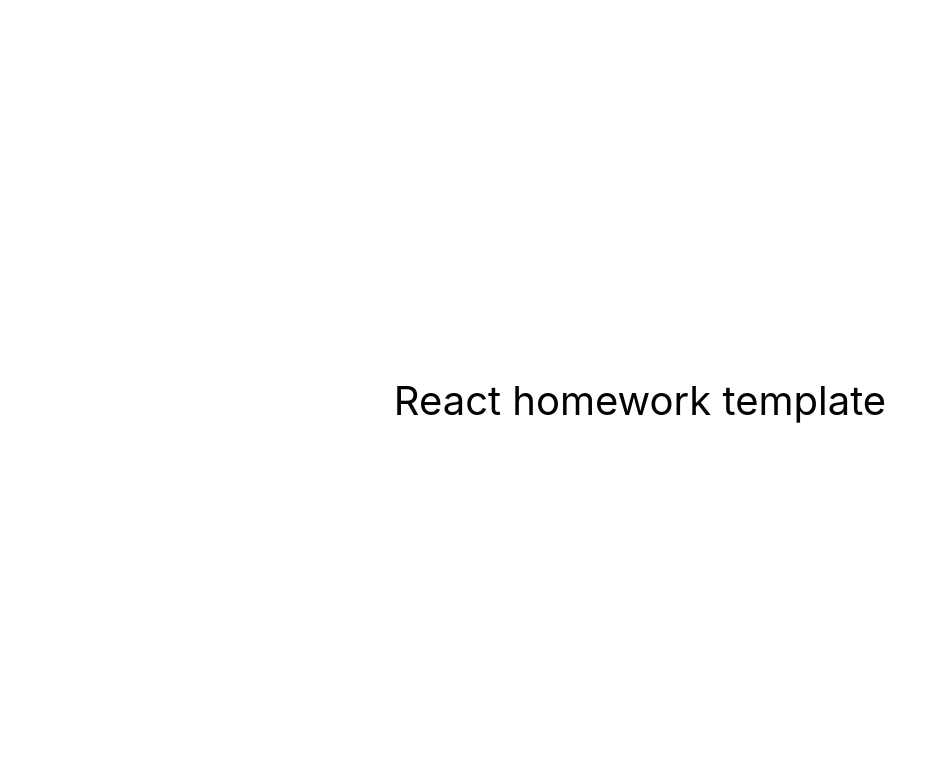
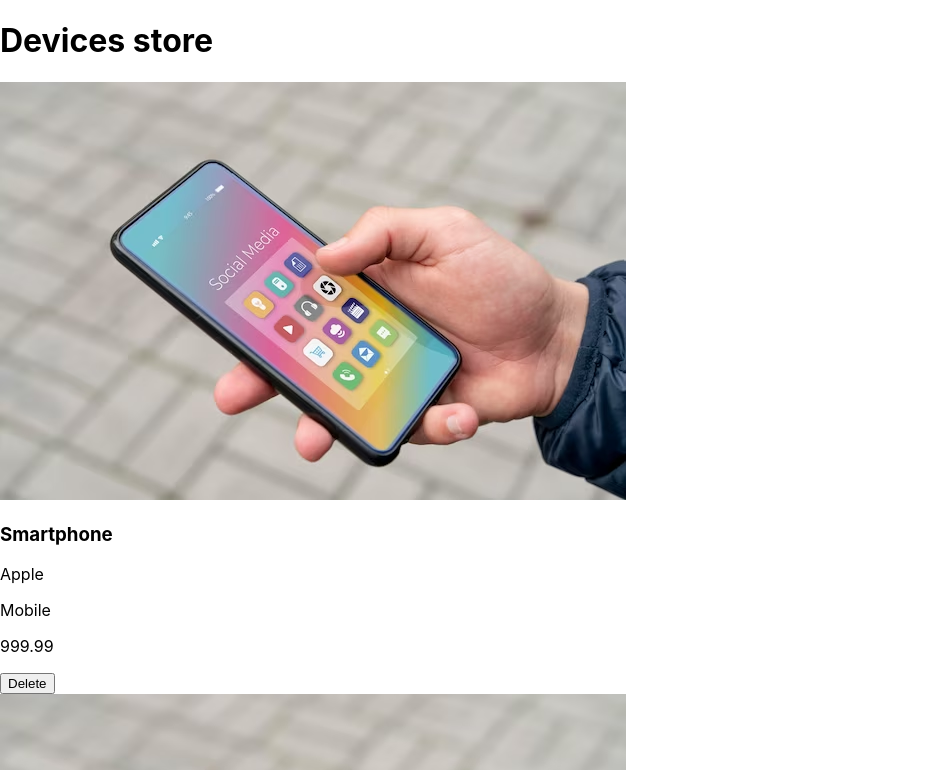
Before and after one commit to Maxim4ik118/fson87-pr, a React (Create React App) app: page / in a window 1280 px wide. Shown: the top 770 px of the page, without its empty margins (0-947 px from the left). Built offline with nearby package versions, Linux system fonts and the light colour scheme.

Commit message:
component DeviceCard and DeviceList added

```diff
--- a/src/components/App.jsx
+++ b/src/components/App.jsx
@@ -1,16 +1,110 @@
-export const App = () => {
-  return (
-    <div
-      style={{
-        height: '100vh',
-        display: 'flex',
-        justifyContent: 'center',
-        alignItems: 'center',
-        fontSize: 40,
-        color: '#010101'
-      }}
-    >
-      React homework template
-    </div>
-  );
-};
+import imgDevice from 'assets/images/device.avif';
+import DevicesList from './DevicesList/DevicesList';
+import { Component } from 'react';
+
+const devices = [
+  {
+    id: 1,
+    title: 'Smartphone',
+    brand: 'Apple',
+    price: 999.99,
+    type: 'Mobile',
+    coverImage: imgDevice,
+  },
+  {
+    id: 2,
+    title: 'Laptop',
+    brand: 'Dell',
+    price: 1299.99,
+    type: 'Computer',
+    coverImage: imgDevice,
+  },
+  {
+    id: 3,
+    title: 'Smartwatch',
+    brand: 'Samsung',
+    price: 249.99,
+    type: 'Wearable',
+    coverImage: imgDevice,
+  },
+  {
+    id: 4,
+    title: 'Tablet',
+    brand: 'Amazon',
+    price: 199.99,
+    type: 'Mobile',
+    coverImage: imgDevice,
+  },
+  {
+    id: 5,
+    title: 'TV',
+    brand: 'Sony',
+    price: 799.99,
+    type: 'Electronics',
+    coverImage: imgDevice,
+  },
+  {
+    id: 6,
+    title: 'Gaming Console',
+    brand: 'Microsoft',
+    price: 399.99,
+    type: 'Gaming',
+    coverImage: imgDevice,
+  },
+  {
+    id: 7,
+    title: 'Camera',
+    brand: 'Canon',
+    price: 599.99,
+    type: 'Photography',
+    coverImage: imgDevice,
+  },
+  {
+    id: 8,
+    title: 'Headphones',
+    brand: 'Sony',
+    price: 149.99,
+    type: 'Audio',
+    coverImage: imgDevice,
+  },
+  {
+    id: 9,
+    title: 'Router',
+    brand: 'Linksys',
+    price: 79.99,
+    type: 'Networking',
+    coverImage: imgDevice,
+  },
+  {
+    id: 10,
+    title: 'Fitness Tracker',
+    brand: 'Fitbit',
+    price: 79.99,
+    type: 'Wearable',
+    coverImage: imgDevice,
+  },
+];
+
+export class App extends Component {
+  state = {
+    devices: devices,
+  };
+
+  onDeleteDevice = id => {
+    this.setState({
+      devices: this.state.devices.filter(device => device.id !== id),
+    });
+  };
+
+  render() {
+    return (
+      <div>
+        <h1>Devices store</h1>
+        <DevicesList
+          devices={this.state.devices}
+          onDeleteDevice={this.onDeleteDevice}
+        />
+      </div>
+    );
+  }
+}
--- /dev/null
+++ b/src/components/DeviceCard/DeviceCard.jsx
@@ -0,0 +1,24 @@
+const DeviceCard = ({
+  id,
+  title,
+  brand,
+  price,
+  type,
+  coverImage,
+  onDeleteDevice,
+}) => {
+  return (
+    <div>
+      <img src={coverImage} alt={title} />
+      <h3>{title}</h3>
+      <p>{brand}</p>
+      <p>{type}</p>
+      <p>{price}</p>
+      <button onClick={() => onDeleteDevice(id)} type="button">
+        Delete
+      </button>
+    </div>
+  );
+};
+
+export default DeviceCard;
--- /dev/null
+++ b/src/components/DevicesList/DevicesList.jsx
@@ -0,0 +1,22 @@
+import DeviceCard from 'components/DeviceCard/DeviceCard';
+
+const DevicesList = ({ devices, onDeleteDevice }) => {
+  return (
+    <div>
+      {devices.map(({ id, title, brand, price, type, coverImage }) => (
+        <DeviceCard
+          key={id}
+          id={id}
+          title={title}
+          brand={brand}
+          price={price}
+          type={type}
+          coverImage={coverImage}
+          onDeleteDevice={onDeleteDevice}
+        />
+      ))}
+    </div>
+  );
+};
+
+export default DevicesList;
```
Also changed, not shown: src/assets/images/device.avif (added).
